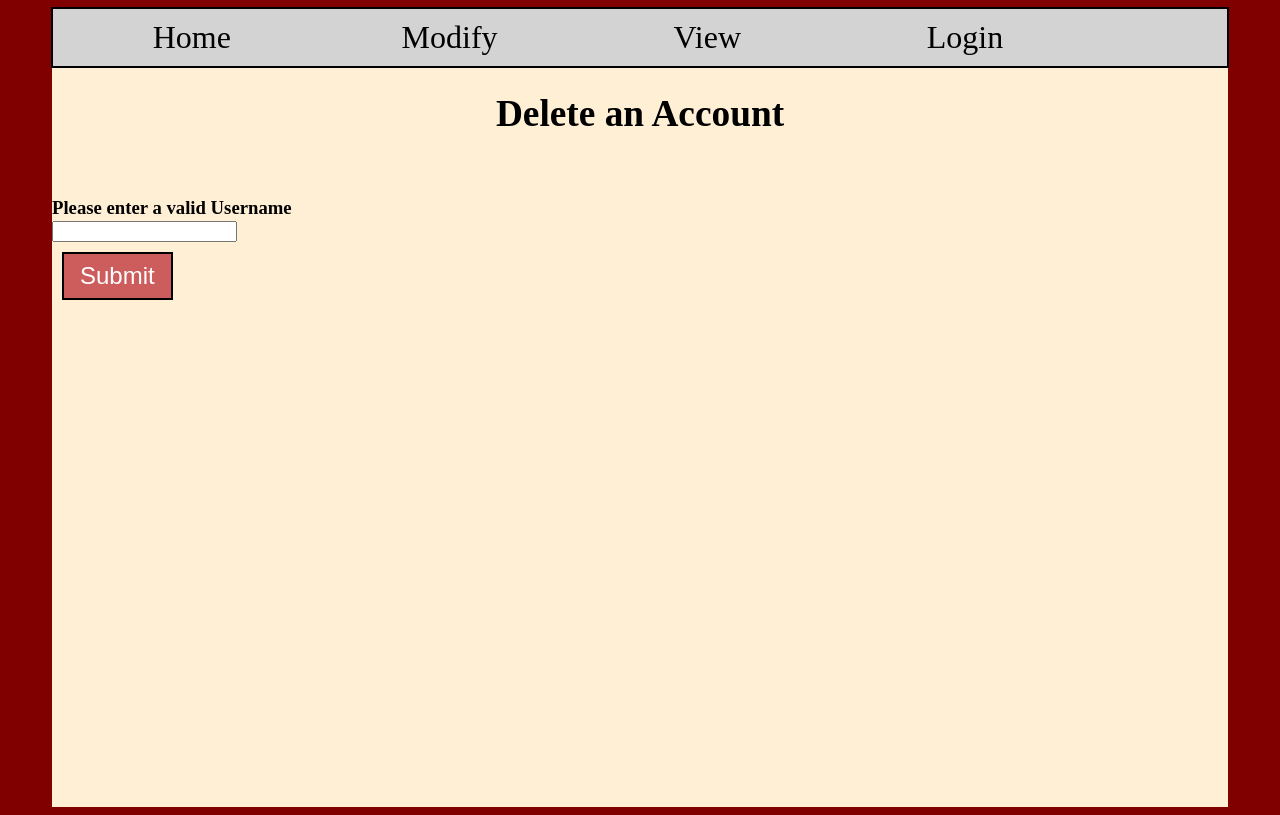
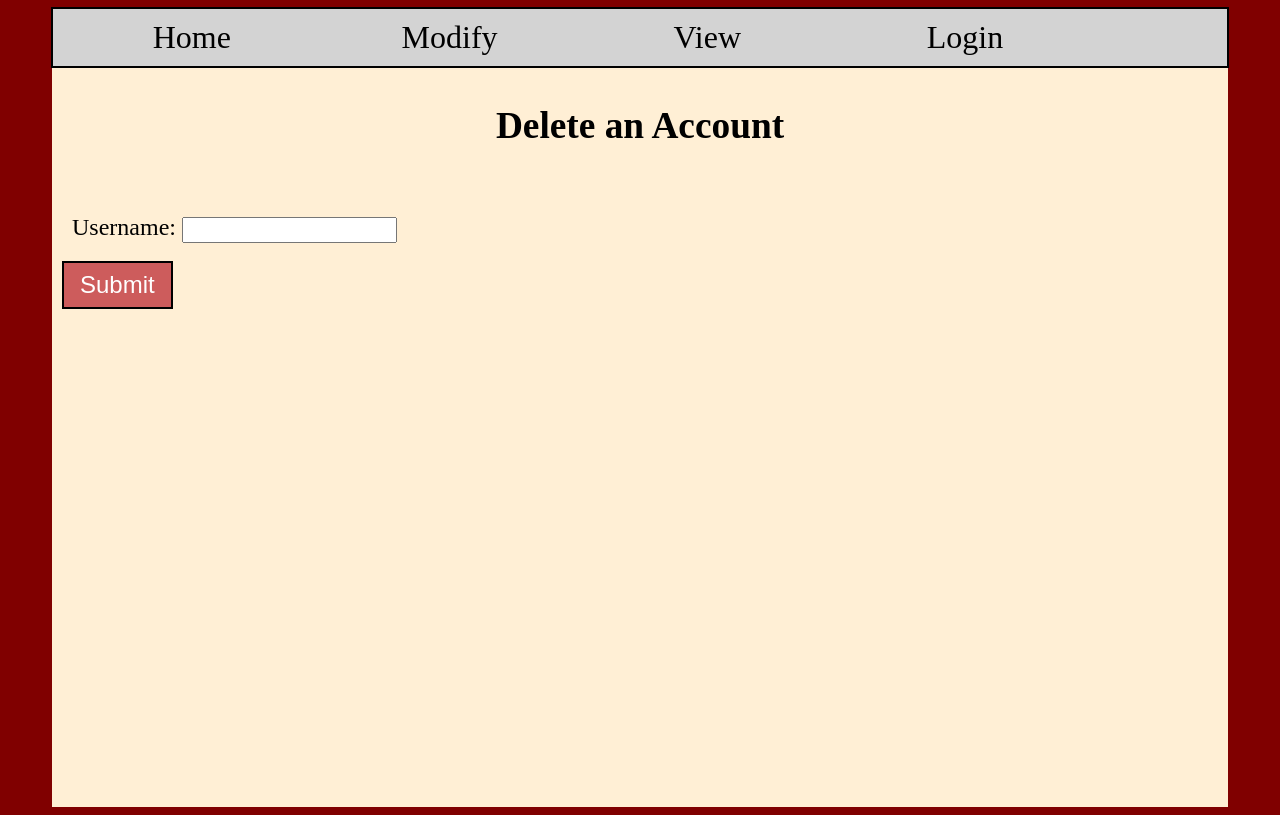
Before and after one commit to kmlacasse/webproject, a Django app: page /delete_account.html in a window 1280 px wide. Run offline with Django 3.2, Linux system fonts and the light colour scheme.

Commit message:
Update delete_account.html

```diff
--- a/templates/taapp/delete_account.html
+++ b/templates/taapp/delete_account.html
@@ -1,11 +1,11 @@
 {% extends "base.html" %}
 
 {% block content %}
-<h1 class="modifyButtonTitle">Delete an Account</h1><br>
-<h3>Please enter a valid Username<br>
+<p class="modifyButtonTitle">Delete an Account</p><br>
+
 <form method="post" action="delete_account.html" >
   {% csrf_token %}
-  <input type="text" id="username" name="username"/><br>
+  <p class="formText">Username: <input type="text" class="textInput" id="username" name="username"/></p><br>
   <input type="submit" class="submitModifyButton" value="Submit">
 </form>
 <br>
```
